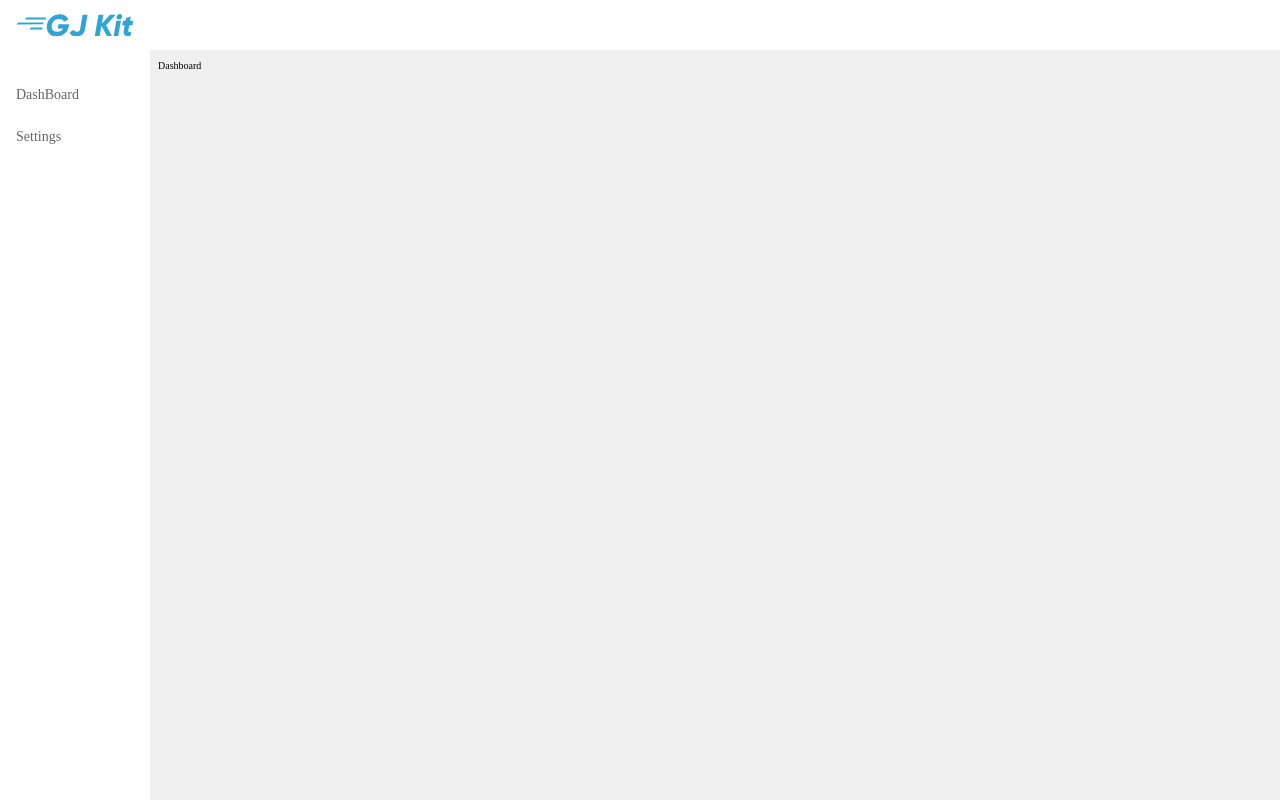
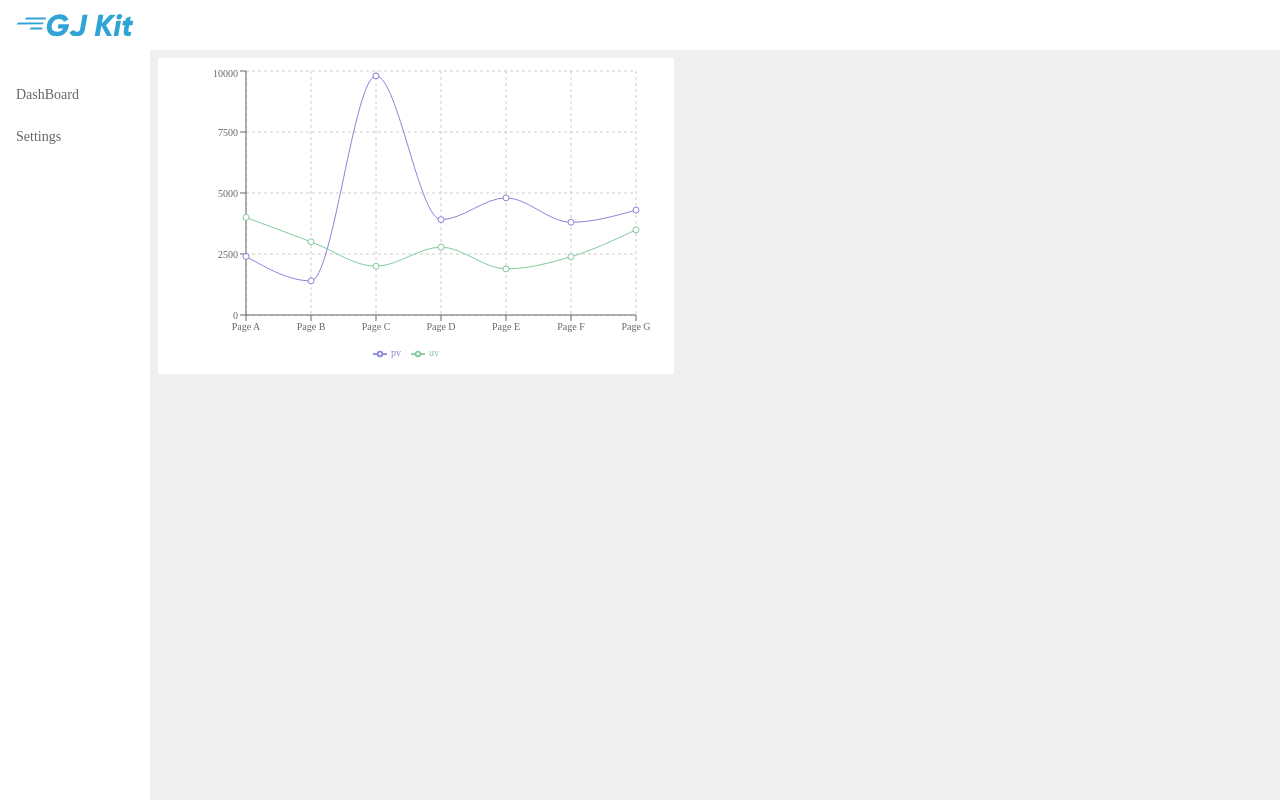
Before and after one commit to go-jwdk/monitor, a React app in the folder frontend/: page / in a window 1280 px wide. Built offline with nearby package versions, Linux system fonts and the light colour scheme; the HTML template or start-up script is replaced by a standard one.

Commit message:
add sample chart by recharts

```diff
--- a/frontend/package.json
+++ b/frontend/package.json
@@ -30,6 +30,7 @@
     "react": "^16.13.0",
     "react-dom": "^16.13.0",
     "react-router-dom": "^5.1.2",
+    "recharts": "^2.0.0-beta.2",
     "sanitize.css": "^11.0.0"
   }
 }
--- /dev/null
+++ b/frontend/src/components/atom/Card.tsx
@@ -0,0 +1,17 @@
+import React from "react";
+import ReactDOM from "react-dom";
+import styled from "@emotion/styled";
+
+interface Props {
+  children: any;
+}
+
+const Card = styled.div({
+  background: "#fff",
+  padding: 8,
+  display: "inline-block"
+});
+
+export const View = ({ children }: Props) => {
+  return <Card>{children}</Card>;
+};
--- a/frontend/src/components/organisms/Dashboard.tsx
+++ b/frontend/src/components/organisms/Dashboard.tsx
@@ -1,12 +1,101 @@
 import React from "react";
 import ReactDOM from "react-dom";
 import styled from "@emotion/styled";
+import {
+  LineChart,
+  Line,
+  XAxis,
+  YAxis,
+  CartesianGrid,
+  Tooltip,
+  Legend
+} from "recharts";
+import * as Card from "../atom/Card";
 
 const Content = styled.div({
   gridArea: "Content",
   padding: 8
 });
 
+const RenderLineChart = () => {
+  const data = [
+    {
+      name: "Page A",
+      uv: 4000,
+      pv: 2400,
+      amt: 2400
+    },
+    {
+      name: "Page B",
+      uv: 3000,
+      pv: 1398,
+      amt: 2210
+    },
+    {
+      name: "Page C",
+      uv: 2000,
+      pv: 9800,
+      amt: 2290
+    },
+    {
+      name: "Page D",
+      uv: 2780,
+      pv: 3908,
+      amt: 2000
+    },
+    {
+      name: "Page E",
+      uv: 1890,
+      pv: 4800,
+      amt: 2181
+    },
+    {
+      name: "Page F",
+      uv: 2390,
+      pv: 3800,
+      amt: 2500
+    },
+    {
+      name: "Page G",
+      uv: 3490,
+      pv: 4300,
+      amt: 2100
+    }
+  ];
+  return (
+    <LineChart
+      width={500}
+      height={300}
+      data={data}
+      margin={{
+        top: 5,
+        right: 30,
+        left: 20,
+        bottom: 5
+      }}
+    >
+      <CartesianGrid strokeDasharray="3 3" />
+      <XAxis dataKey="name" />
+      <YAxis />
+      <Tooltip />
+      <Legend />
+      <Line
+        type="monotone"
+        dataKey="pv"
+        stroke="#8884d8"
+        activeDot={{ r: 8 }}
+      />
+      <Line type="monotone" dataKey="uv" stroke="#82ca9d" />
+    </LineChart>
+  );
+};
+
 export const View = () => {
-  return <Content>Dashboard</Content>;
+  return (
+    <Content>
+      <Card.View>
+        <RenderLineChart />
+      </Card.View>
+    </Content>
+  );
 };
```
Also changed, not shown: 1 other file (tests, documents, lock files or other folders).
